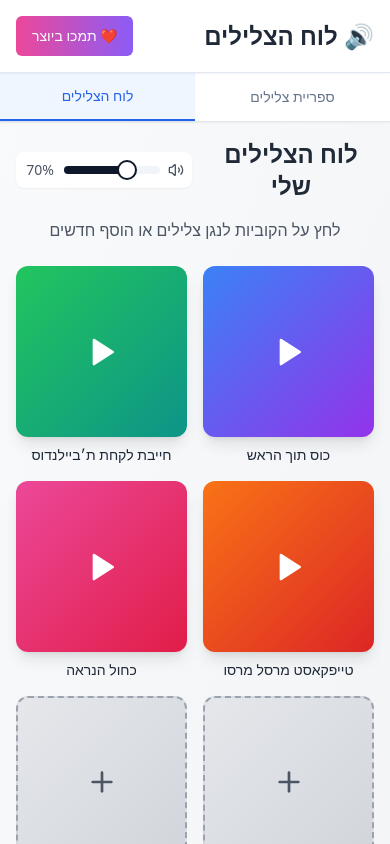
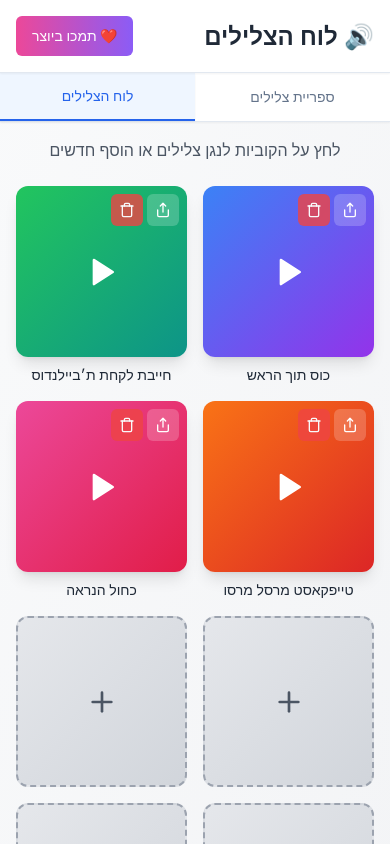
Before and after one commit to AsafMiz/shonronim, a React (Vite) app: page / in a window 390 px wide. Shown: the top 844 px of the page. Built offline with nearby package versions, Linux system fonts and the light colour scheme.

Commit message:
Fix mobile, animation, share, and UI issues
- Fixed double-click issue on mobile.
- Improved sound playback and animation start.
- Updated share buttons to share sound files.
- Removed volume control and title from the header.

```diff
--- a/src/components/SoundCube.tsx
+++ b/src/components/SoundCube.tsx
@@ -37,16 +37,16 @@ const SoundCube: React.FC<SoundCubeProps> = ({
   const audioRef = useRef<HTMLAudioElement | null>(null);
 
   const handlePlay = () => {
-    console.log('handlePlay called', { sound, globalVolume });
+    console.log('SoundCube handlePlay called', { sound, globalVolume });
     if (!sound) {
-      console.log('No sound available');
+      console.log('SoundCube: No sound available');
       return;
     }
 
     try {
       // If currently playing, restart the sound
       if (audioRef.current) {
-        console.log('Stopping and restarting audio');
+        console.log('SoundCube: Stopping and restarting audio');
         audioRef.current.pause();
         audioRef.current.currentTime = 0;
         audioRef.current = null;
@@ -56,82 +56,85 @@ const SoundCube: React.FC<SoundCubeProps> = ({
       // Create new audio element
       const soundsDirPath = "sounds/";
       const audioPath = soundsDirPath + sound.filename;
-      console.log('Creating audio with path::', audioPath);
+      console.log('SoundCube: Creating audio with path::', audioPath);
       const audio = new Audio(audioPath);
       audioRef.current = audio;
 
       // Set volume based on global volume
       audio.volume = globalVolume / 100;
-      console.log('Setting audio volume to:', audio.volume);
+      console.log('SoundCube: Setting audio volume to:', audio.volume);
 
       setIsPlaying(true);
 
       audio.play()
         .then(() => {
-          console.log('Audio started playing successfully');
+          console.log('SoundCube: Audio started playing successfully');
         })
         .catch((error) => {
-          console.error('Error playing audio:', error);
+          console.error('SoundCube: Error playing audio:', error);
           setIsPlaying(false);
           audioRef.current = null;
         });
 
       audio.onended = () => {
-        console.log('Audio playback ended');
+        console.log('SoundCube: Audio playback ended');
         setIsPlaying(false);
         audioRef.current = null;
       };
 
       audio.onerror = (error) => {
-        console.error('Audio error:', error);
+        console.error('SoundCube: Audio error:', error);
         setIsPlaying(false);
         audioRef.current = null;
       };
-
-      // For demo purposes - remove this setTimeout in production
-      setTimeout(() => {
-        if (audioRef.current === audio) {
-          console.log('Stopping audio after 3 seconds (demo)');
-          setIsPlaying(false);
-          audio.pause();
-          audioRef.current = null;
-        }
-      }, 3000);
     } catch (error) {
-      console.error('Exception in handlePlay:', error);
+      console.error('SoundCube: Exception in handlePlay:', error);
       setIsPlaying(false);
       audioRef.current = null;
     }
   };
 
-  const handleShare = () => {
-    console.log('handleShare called', { sound });
+  const handleShare = async () => {
+    console.log('SoundCube handleShare called', { sound });
     if (!sound) {
-      console.log('No sound to share');
+      console.log('SoundCube: No sound to share');
       return;
     }
 
     try {
-      const text = `🔊 תשמע את הצליל הזה: ${sound.title}`;
-      const url = `https://wa.me/?text=${encodeURIComponent(text)}`;
-      console.log('Opening WhatsApp with URL:', url);
-      window.open(url, '_blank');
+      const soundUrl = `${window.location.origin}/sounds/${sound.filename}`;
+
+      if (navigator.share) {
+        // Use native sharing if available
+        await navigator.share({
+          title: sound.title,
+          text: `🔊 תשמע את הצליל הזה: ${sound.title}`,
+          url: soundUrl
+        });
+        console.log('SoundCube: Shared via native share API');
+      } else {
+        // Fallback to WhatsApp
+        const text = `🔊 תשמע את הצליל הזה: ${sound.title} ${soundUrl}`;
+        const url = `https://wa.me/?text=${encodeURIComponent(text)}`;
+        console.log('SoundCube: Opening WhatsApp with URL:', url);
+        window.open(url, '_blank');
+      }
     } catch (error) {
-      console.error('Exception in handleShare:', error);
+      console.error('SoundCube: Exception in handleShare:', error);
     }
   };
 
   const handleRemove = () => {
-    console.log('handleRemove called');
+    console.log('SoundCube handleRemove called');
     try {
       setShowConfirm(true);
     } catch (error) {
-      console.error('Exception in handleRemove:', error);
+      console.error('SoundCube: Exception in handleRemove:', error);
     }
   };
 
   const confirmRemove = () => {
-    console.log('confirmRemove called');
+    console.log('SoundCube confirmRemove called');
     try {
       // Stop audio if playing
       if (audioRef.current) {
@@ -142,16 +145,16 @@ const SoundCube: React.FC<SoundCubeProps> = ({
       onRemoveSound();
       setShowConfirm(false);
     } catch (error) {
-      console.error('Exception in confirmRemove:', error);
+      console.error('SoundCube: Exception in confirmRemove:', error);
     }
   };
 
   const handleAddSound = () => {
-    console.log('handleAddSound called');
+    console.log('SoundCube handleAddSound called');
     try {
       onAddSound();
     } catch (error) {
-      console.error('Exception in handleAddSound:', error);
+      console.error('SoundCube: Exception in handleAddSound:', error);
     }
   };
 
@@ -183,9 +186,9 @@ const SoundCube: React.FC<SoundCubeProps> = ({
           )}
         </div>
 
-        {/* Action buttons overlay */}
+        {/* Action buttons overlay - always visible on mobile, hover on desktop */}
         {sound && (
-          <div className="absolute top-2 right-2 flex gap-1 opacity-0 group-hover:opacity-100 transition-opacity duration-200">
+          <div className="absolute top-2 right-2 flex gap-1 opacity-100 md:opacity-0 md:group-hover:opacity-100 transition-opacity duration-200">
             <Button
               size="sm"
               variant="secondary"
--- a/src/components/SoundLibrary.tsx
+++ b/src/components/SoundLibrary.tsx
@@ -1,3 +1,4 @@
+
 import React, { useState } from 'react';
 import { Play, Share, Plus } from 'lucide-react';
 import { Button } from '@/components/ui/button';
@@ -42,16 +43,18 @@ const SoundLibrary: React.FC<SoundLibraryProps> = ({ onAddToSoundboard }) => {
   });
 
   const isSoundOnSoundboard = (soundId: string): boolean => {
+    console.log('SoundLibrary: isSoundOnSoundboard called', { soundId });
     const result = soundboardSounds.some(boardSound => boardSound?.id === soundId);
+    console.log('SoundLibrary: isSoundOnSoundboard result:', result);
     return result;
   };
 
   const handlePlay = (soundId: string, filename: string) => {
-    console.log('handlePlay called', { soundId, filename, globalVolume });
+    console.log('SoundLibrary handlePlay called', { soundId, filename, globalVolume });
 
     try {
       if (playingSound === soundId) {
-        console.log('Stopping currently playing sound');
+        console.log('SoundLibrary: Stopping currently playing sound');
         setPlayingSound(null);
       } else {
         setPlayingSound(soundId);
@@ -59,7 +62,7 @@ const SoundLibrary: React.FC<SoundLibraryProps> = ({ onAddToSoundboard }) => {
         // Create and play audio with proper path and volume
         const soundsDirPath = "sounds/";
         const audioPath = soundsDirPath + filename;
-        console.log('Creating audio with path:', audioPath);
+        console.log('SoundLibrary: Creating audio with path:', audioPath);
         const audio = new Audio(audioPath);
 
         // Set volume based on global volume
@@ -67,60 +70,66 @@ const SoundLibrary: React.FC<SoundLibraryProps> = ({ onAddToSoundboard }) => {
 
         audio.play()
           .then(() => {
-            console.log('Audio started playing successfully');
+            console.log('SoundLibrary: Audio started playing successfully');
           })
           .catch((error) => {
-            console.error('Error playing audio:', error);
+            console.error('SoundLibrary: Error playing audio:', error);
             setPlayingSound(null);
           });
 
         audio.onended = () => {
-          console.log('Audio playback ended');
+          console.log('SoundLibrary: Audio playback ended');
           setPlayingSound(null);
         };
 
         audio.onerror = (error) => {
-          console.error('Audio error:', error);
+          console.error('SoundLibrary: Audio error:', error);
           setPlayingSound(null);
         };
-
-        // Demo: stop playing after 3 seconds
-        setTimeout(() => {
-          console.log('Stopping audio after 3 seconds (demo)');
-          setPlayingSound(null);
-          audio.pause();
-        }, 3000);
       }
     } catch (error) {
-      console.error('Exception in handlePlay:', error);
+      console.error('SoundLibrary: Exception in handlePlay:', error);
       setPlayingSound(null);
     }
   };
 
-  const handleShare = (sound: Sound) => {
-    console.log('handleShare called', { sound });
+  const handleShare = async (sound: Sound) => {
+    console.log('SoundLibrary handleShare called', { sound });
     try {
-      const text = `🔊 תשמע את הצליל הזה: ${sound.title}`;
-      const url = `https://wa.me/?text=${encodeURIComponent(text)}`;
-      console.log('Opening WhatsApp with URL:', url);
-      window.open(url, '_blank');
+      const soundUrl = `${window.location.origin}/sounds/${sound.filename}`;
+
+      if (navigator.share) {
+        // Use native sharing if available
+        await navigator.share({
+          title: sound.title,
+          text: `🔊 תשמע את הצליל הזה: ${sound.title}`,
+          url: soundUrl
+        });
+        console.log('SoundLibrary: Shared via native share API');
+      } else {
+        // Fallback to WhatsApp
+        const text = `🔊 תשמע את הצליל הזה: ${sound.title} ${soundUrl}`;
+        const url = `https://wa.me/?text=${encodeURIComponent(text)}`;
+        console.log('SoundLibrary: Opening WhatsApp with URL:', url);
+        window.open(url, '_blank');
+      }
     } catch (error) {
-      console.error('Exception in handleShare:', error);
+      console.error('SoundLibrary: Exception in handleShare:', error);
     }
   };
 
   const handleAddToSoundboard = (sound: Sound) => {
-    console.log('handleAddToSoundboard called', { sound });
+    console.log('SoundLibrary handleAddToSoundboard called', { sound });
     try {
       const success = onAddToSoundboard(sound);
       if (!success) {
-        console.log('No empty cubes available');
+        console.log('SoundLibrary: No empty cubes available');
         alert('אין קוביות פנויות בלוח הצלילים');
       } else {
-        console.log('Successfully added sound to soundboard');
+        console.log('SoundLibrary: Successfully added sound to soundboard');
       }
     } catch (error) {
-      console.error('Exception in handleAddToSoundboard:', error);
+      console.error('SoundLibrary: Exception in handleAddToSoundboard:', error);
     }
   };
 
--- a/src/components/Soundboard.tsx
+++ b/src/components/Soundboard.tsx
@@ -3,8 +3,6 @@ import React, { useState, useEffect } from 'react';
 import SoundCube from './SoundCube';
 import SoundLibrary from './SoundLibrary';
 import { useLocalStorage } from '../hooks/useLocalStorage';
-import { Slider } from '@/components/ui/slider';
-import { Volume2 } from 'lucide-react';
 import soundsData from '../assets/sounds.json';
 
 interface Sound {
@@ -22,7 +20,7 @@ const Soundboard: React.FC = () => {
   const [soundboardSounds, setSoundboardSounds] = useLocalStorage<(Sound | null)[]>('soundboard', new Array(8).fill(null));
   const [showLibrary, setShowLibrary] = useState(false);
   const [targetCubeIndex, setTargetCubeIndex] = useState<number | null>(null);
-  const [globalVolume, setGlobalVolume] = useLocalStorage<number>('globalVolume', 70);
+  const [globalVolume] = useLocalStorage<number>('globalVolume', 70);
 
   const sounds: Sound[] = soundsData;
   console.log('Soundboard sounds loaded:', sounds);
@@ -41,9 +39,9 @@ const Soundboard: React.FC = () => {
 
   // Initialize with random sounds on first visit - but allow all empty cubes
   useEffect(() => {
-    console.log('useEffect: checking first visit');
+    console.log('Soundboard: useEffect: checking first visit');
     const hasBeenInitialized = localStorage.getItem('soundboard_initialized');
-    console.log('Has been initialized:', hasBeenInitialized);
+    console.log('Soundboard: Has been initialized:', hasBeenInitialized);
 
     if (!hasBeenInitialized) {
       try {
@@ -55,38 +53,38 @@ const Soundboard: React.FC = () => {
           initialSounds[i] = shuffledSounds[i];
         }
 
-        console.log('Setting initial sounds:', initialSounds);
+        console.log('Soundboard: Setting initial sounds:', initialSounds);
         setSoundboardSounds(initialSounds);
         localStorage.setItem('soundboard_initialized', 'true');
       } catch (error) {
-        console.error('Exception in useEffect initialization:', error);
+        console.error('Soundboard: Exception in useEffect initialization:', error);
       }
     }
   }, [sounds, setSoundboardSounds]);
 
   const handleAddSound = (cubeIndex: number) => {
-    console.log('handleAddSound called', { cubeIndex });
+    console.log('Soundboard handleAddSound called', { cubeIndex });
     try {
       setTargetCubeIndex(cubeIndex);
       setShowLibrary(true);
     } catch (error) {
-      console.error('Exception in handleAddSound:', error);
+      console.error('Soundboard: Exception in handleAddSound:', error);
     }
   };
 
   const handleRemoveSound = (cubeIndex: number) => {
-    console.log('handleRemoveSound called', { cubeIndex });
+    console.log('Soundboard handleRemoveSound called', { cubeIndex });
     try {
       const newSounds = [...soundboardSounds];
       newSounds[cubeIndex] = null;
       setSoundboardSounds(newSounds);
     } catch (error) {
-      console.error('Exception in handleRemoveSound:', error);
+      console.error('Soundboard: Exception in handleRemoveSound:', error);
     }
   };
 
   const handleAddToSoundboard = (sound: Sound): boolean => {
-    console.log('handleAddToSoundboard called', { sound, targetCubeIndex });
+    console.log('Soundboard handleAddToSoundboard called', { sound, targetCubeIndex });
 
     try {
       if (targetCubeIndex !== null) {
@@ -95,7 +93,7 @@ const Soundboard: React.FC = () => {
         setSoundboardSounds(newSounds);
         setShowLibrary(false);
         setTargetCubeIndex(null);
-        console.log('Added sound to specific cube:', targetCubeIndex);
+        console.log('Soundboard: Added sound to specific cube:', targetCubeIndex);
         return true;
       }
 
@@ -105,24 +103,15 @@ const Soundboard: React.FC = () => {
         const newSounds = [...soundboardSounds];
         newSounds[emptyIndex] = sound;
         setSoundboardSounds(newSounds);
-        console.log('Added sound to first empty cube:', emptyIndex);
+        console.log('Soundboard: Added sound to first empty cube:', emptyIndex);
         return true;
       }
 
-      console.log('No empty cubes available');
+      console.log('Soundboard: No empty cubes available');
       return false; // No empty cubes
     } catch (error) {
-      console.error('Exception in handleAddToSoundboard:', error);
+      console.error('Soundboard: Exception in handleAddToSoundboard:', error);
       return false;
-    }
-  };
-
-  const handleVolumeChange = (value: number[]) => {
-    console.log('handleVolumeChange called', { value });
-    try {
-      setGlobalVolume(value[0]);
-    } catch (error) {
-      console.error('Exception in handleVolumeChange:', error);
     }
   };
 
@@ -148,23 +137,6 @@ const Soundboard: React.FC = () => {
   return (
     <div className="p-4 max-w-4xl mx-auto" dir="rtl">
       <div className="mb-6 text-center">
-        <div className="flex items-center justify-center gap-4 mb-4">
-          <h2 className="text-2xl font-bold text-gray-800">לוח הצלילים שלי</h2>
-          <div className="flex items-center gap-2 bg-white rounded-lg p-2 shadow-sm">
-            <Volume2 className="w-4 h-4 text-gray-600" />
-            <div className="w-24">
-              <Slider
-                value={[globalVolume]}
-                onValueChange={handleVolumeChange}
-                max={100}
-                min={0}
-                step={1}
-                className="w-full"
-              />
-            </div>
-            <span className="text-sm text-gray-600 min-w-8">{globalVolume}%</span>
-          </div>
-        </div>
         <p className="text-gray-600">לחץ על הקוביות לנגן צלילים או הוסף חדשים</p>
       </div>
 
```
